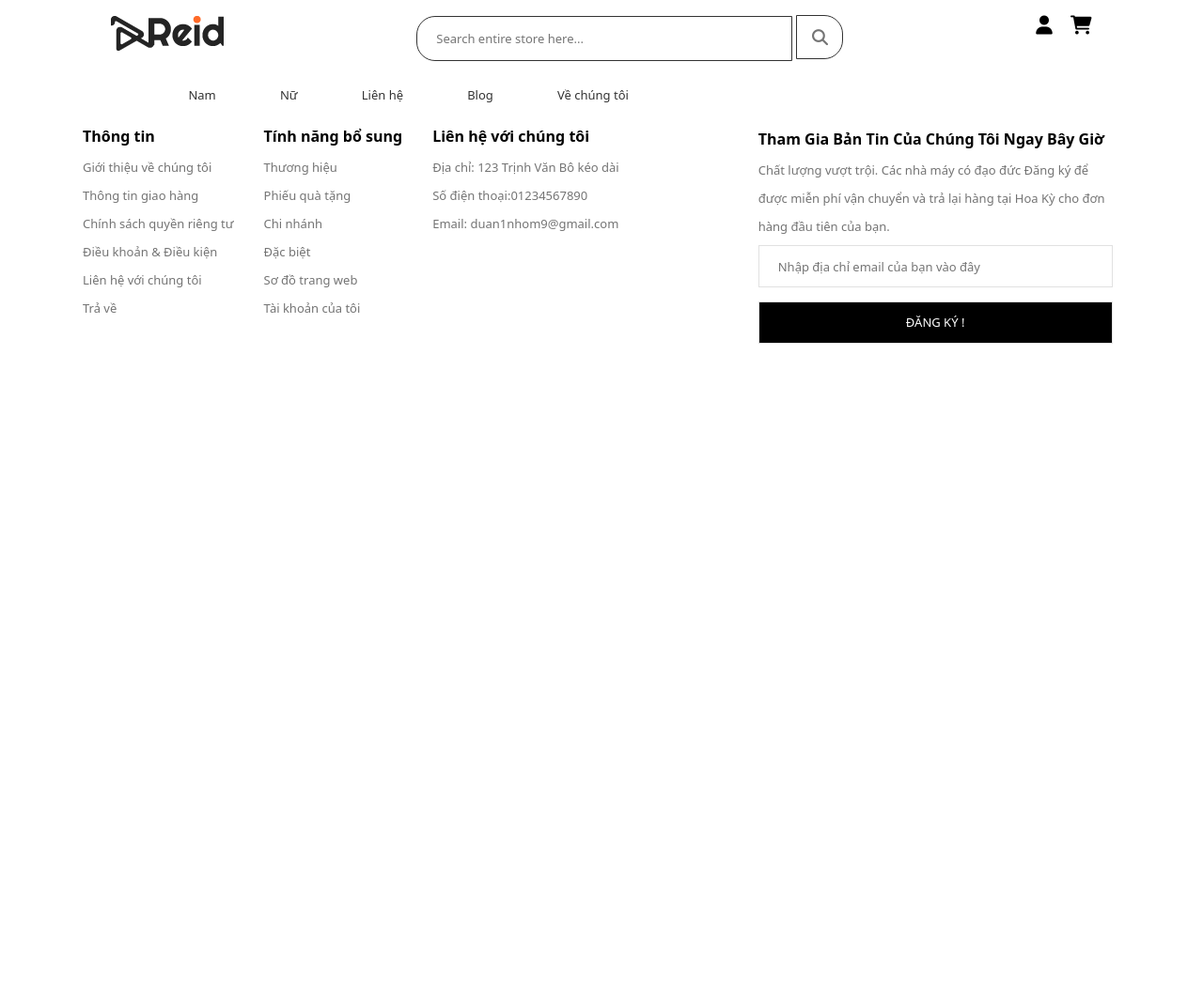
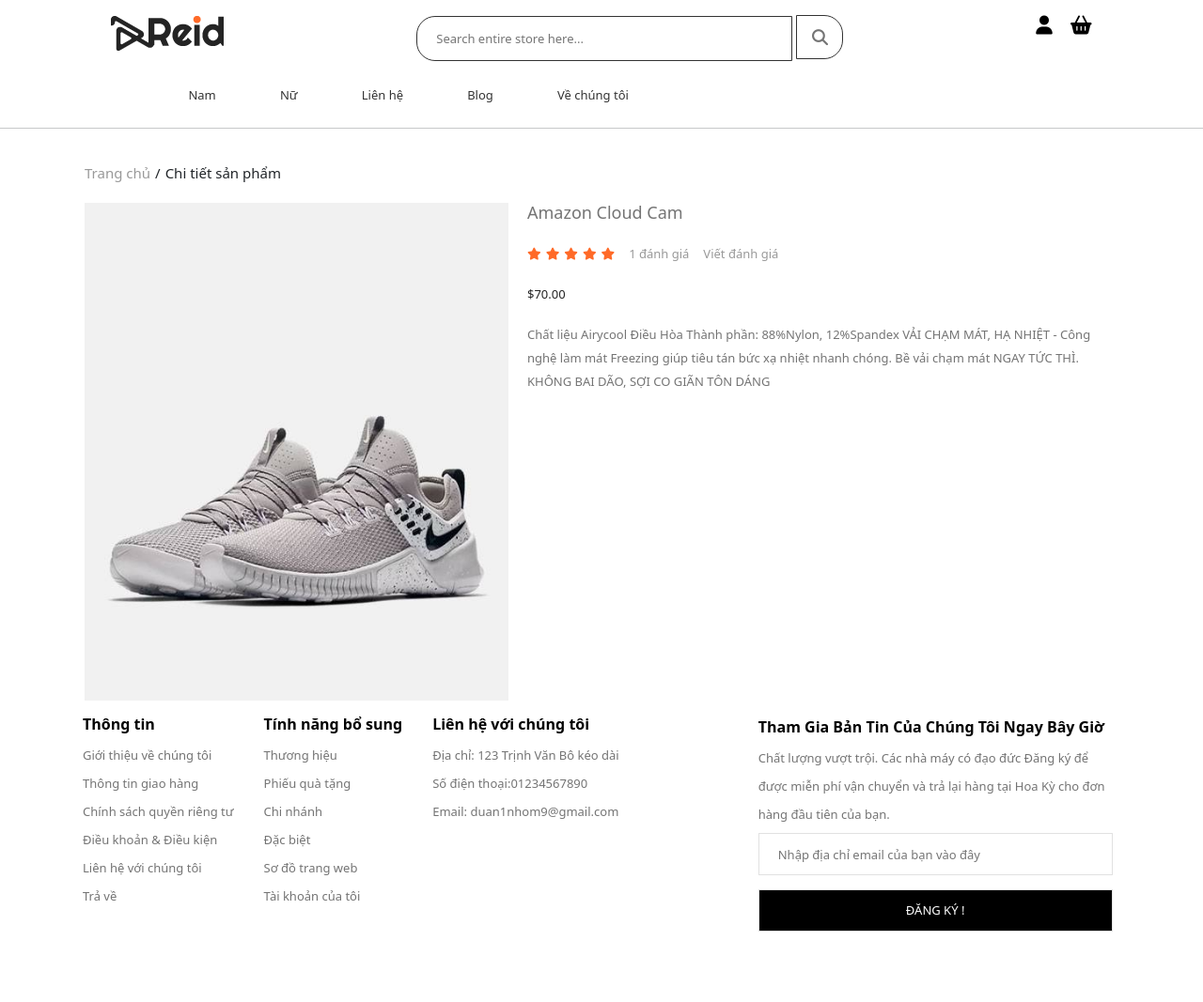
Before and after one commit to thwng123/duan1, a PHP site: template view/chitietsanpham.php in a window 1280 px wide. Shown: the whole page at 94% size. Before the commit the page ends 366 px from the top, so only its background shows below. Run offline with PHP 8.4, Linux system fonts and the light colour scheme; the template is opened without the code that fills it, so the values that code supplies are empty; some libraries are stand-ins or nearby versions.

Commit message:
dang lam chi tiet sp

```diff
--- a/css/style.css
+++ b/css/style.css
@@ -253,3 +253,116 @@ footer .box-about .infos ul li input[type="submit"]:hover {
    background-color: #ff6a28;
 
 }
+
+.box-spct {
+    max-width: 1100px;
+    margin: 0 auto;
+}
+
+.box-spct ul {
+    list-style-type: none;
+    margin: 0;
+    padding: 0;
+    overflow: hidden;
+    /* line-height: 15px; */
+}
+
+.box-spct ul li {
+    /* list-style: none; */
+    float: left;
+    padding: 20px 5px 20px 0;
+    font-size: 15px;
+}
+
+.box-spct ul li a{
+    text-decoration: none;
+    color: #999999;
+    display: block;
+    /* padding-right: 5px; */
+
+}
+.box-spct ul li a:hover{
+    color: #ff6a28;
+    /* padding-right: 5px; */
+}
+
+.box-spct .detail-spct {
+    display: flex;
+    gap: 20px;
+}
+/* comment */
+.box-spct-cm ul {
+    list-style-type: none;
+    margin: 0;
+    padding: 0;
+    overflow: hidden;
+    /* line-height: 15px; */
+}
+.box-spct-cm ul li {
+    /* list-style: none; */
+    float: left;
+    padding: 10px 5px 20px 0;
+    font-size: 13px;
+}
+
+.box-spct-cm ul li a{
+    text-decoration: none;
+    color: #999999;
+    display: block;
+    padding-left: 10px;
+
+}
+/* .box-spct-cm ul li a:hover{
+    color: #ff6a28;
+    padding-right: 5px;
+} */
+
+.box-spct .detail-spct {
+    display: flex;
+    gap: 20px;
+}
+
+.box-spct .detail-spct .img-spct {
+    overflow: hidden;
+
+}
+
+.box-spct .detail-spct .img-spct img {
+    /* transform: translateZ(0px);
+     transition: all .3s ease;
+      left: 54.5px;
+       top: 245px; */
+    -webkit-transition: all 2s ease;
+    -moz-transition: all 2s ease;
+    -ms-transition: all 2s ease;
+    transition: all 2s ease;
+    height: 530.586px;
+    width: 451px;
+
+
+}
+.box-spct .detail-spct .img-spct img:hover {
+    transform: scale(1.3);
+}
+.box-spct .detail-spct .content-spct h1 {
+
+    color: #747474;
+    text-transform: capitalize;
+    line-height: 20px;
+    font-size: 18px;
+    font-weight: 400;
+    margin-bottom: 15px;
+}
+.box-spct .detail-spct .content-spct span {
+
+    color: #242424;
+    font-size: 13px;
+    font-weight: 500;
+}
+.box-spct .detail-spct .content-spct p {
+    margin-top: 20px;
+    width: 626px;
+    font-size: 13px;
+    color: #747474;
+    line-height: 25px;
+}
--- a/view/chitietsanpham.php
+++ b/view/chitietsanpham.php
@@ -0,0 +1,32 @@
+<hr>
+<div class="box-spct">
+    <ul>
+        <li><a href="index.php?act=home">Trang chủ </a></li>
+        <li> / </li>
+        <li> Chi tiết sản phẩm</li>
+    </ul>
+
+    <div class="detail-spct">
+        <div class="img-spct">
+            <img src="../image/product1.jpg" alt="">
+        </div>
+        <div class="content-spct">
+            <h1>Amazon Cloud Cam</h1>
+            <div class="box-spct-cm">
+                <ul>
+                    <li><i class="fa-solid fa-star" style="font-size: 13px; color:#ff6a28"></i></li>
+                    <li><i class="fa-solid fa-star" style="font-size: 13px; color:#ff6a28"></i></li>
+                    <li><i class="fa-solid fa-star" style="font-size: 13px; color:#ff6a28"></i></li>
+                    <li><i class="fa-solid fa-star" style="font-size: 13px; color:#ff6a28"></i></li>
+                    <li><i class="fa-solid fa-star" style="font-size: 13px; color:#ff6a28"></i></li>
+                    <li><a href="#"> 1 đánh giá </a></li>
+                    <li><a href="#"> Viết đánh giá </a></li>
+                </ul>
+            </div>
+            <span>$70.00</span>
+            <p>Chất liệu Airycool Điều Hòa Thành phần: 88%Nylon, 12%Spandex VẢI CHẠM MÁT, HẠ NHIỆT - Công nghệ làm mát Freezing giúp tiêu tán bức xạ nhiệt nhanh chóng. Bề vải chạm mát NGAY TỨC THÌ. KHÔNG BAI DÃO, SỢI CO GIÃN TÔN DÁNG</p>
+
+        </div>
+    </div>
+
+</div>
--- a/view/header.php
+++ b/view/header.php
@@ -31,7 +31,7 @@
         <div class="login">
             <a href="#" class="user"> <i class="fa-solid fa-user" style="font-size: 20px; color:black; margin-right:15px "></i></a>
 
-            <a href="#" class="cart"><i class="fa-solid fa-cart-shopping" style=" font-size: 20px;color:black "></i></a>
+            <a href="#" class="cart"><i class="fa-solid fa-shopping-basket" style=" font-size: 20px;color:black "></i></a>
 
         </div>
     </header>
--- a/view/home.php
+++ b/view/home.php
@@ -37,7 +37,7 @@
                 <div class="pro">
                     <div class="product">
                         <img src="../image/product1.jpg" alt="">
-                        <a href="#">Product 1</a><br>
+                        <a href="index.php?act=chitietsanpham">Product 1</a><br>
                         <span>£60.00</span>
                     </div>
                     <div class="product">
```
